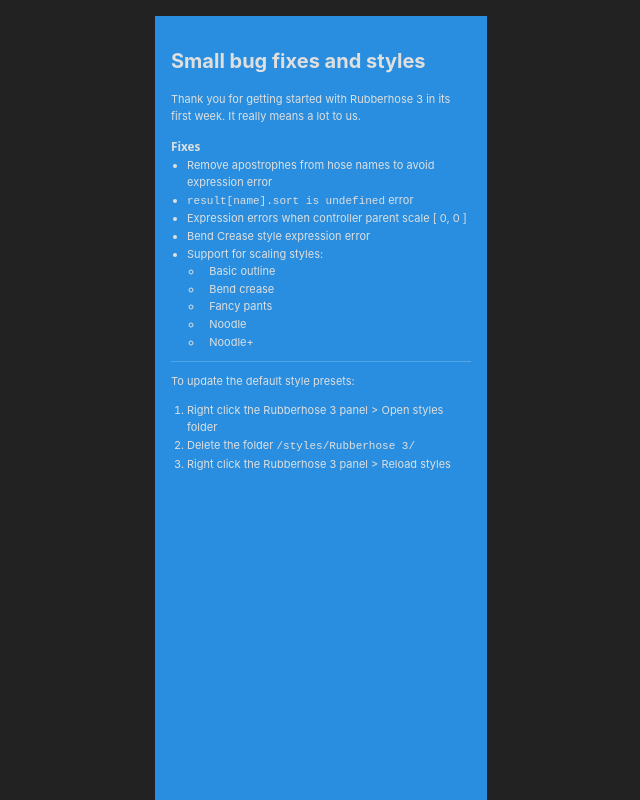
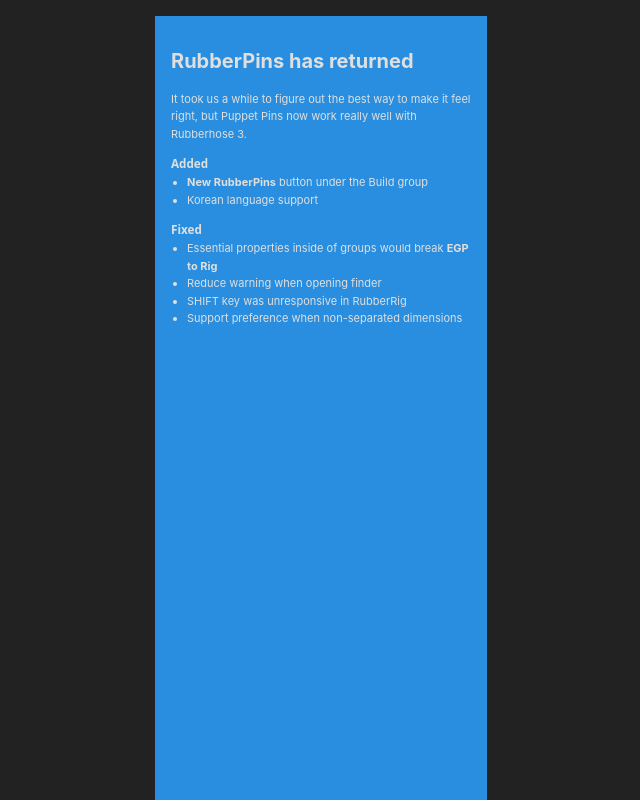
Before and after one commit to battleaxedotco/iteration, a website: page iteration-tester/index.html in a window 1280 px wide. Shown: the whole page, without its empty margins (319-959 px from the left). Drawn offline with Linux system fonts and the light colour scheme.

Commit message:
RH 3.1.0

```diff
--- a/index.json
+++ b/index.json
@@ -12,8 +12,8 @@
     "en": "<h1>Fixes</h1><p>In preparation for new some future features, we broke the relative render paths and BG rendering in Ae. Sorry about that.<p>"
   },
   "Rubberhose3": {
-    "version": "3.0.2",
-    "en": "<h1>Small bug fixes and styles</h1> <p>Thank you for getting started with Rubberhose 3 in its first week. It really means a lot to us.</p> <h3>Fixes</h3> <ul> <li>Remove apostrophes from hose names to avoid expression error</li> <li><code>result[name].sort is undefined</code> error</li> <li>Expression errors when controller parent scale [ 0, 0 ]</li> <li>Bend Crease style expression error</li> <li>Support for scaling styles:</li> <ul> <li>&nbsp; Basic outline</li> <li>&nbsp; Bend crease</li> <li>&nbsp; Fancy pants</li> <li>&nbsp; Noodle</li> <li>&nbsp; Noodle+</li> </ul> </ul> <hr/> <p>To update the default style presets: <ol> <li>Right click the Rubberhose 3 panel > Open styles folder</li> <li>Delete the folder <code>/styles/Rubberhose 3/</code></li> <li>Right click the Rubberhose 3 panel > Reload styles</li> </ol> </p>"
+    "version": "3.1.0",
+    "en": "<h1>RubberPins has returned</h1> <p>It took us a while to figure out the best way to make it feel right, but Puppet Pins now work really well with Rubberhose 3.</p> <h3>Added</h3> <ul> <li><b>New RubberPins</b> button under the Build group</li> <li>Korean language support</li> </ul> <h3>Fixed</h3> <ul> <li>Essential properties inside of groups would break <b>EGP to Rig</b></li> <li>Reduce warning when opening finder</li> <li>SHIFT key was unresponsive in RubberRig</li> <li>Support preference when non-separated dimensions</li> </ul>"
   },
   "Rubberhose2": {
     "version": "2.14",
--- a/iteration-tester/index.html
+++ b/iteration-tester/index.html
@@ -4,7 +4,7 @@
   <meta charset="UTF-8">
   <meta http-equiv="X-UA-Compatible" content="IE=edge">
   <meta name="viewport" content="width=device-width, initial-scale=1.0">
-  <title>Document</title>
+  <title>Update test</title>
   <style>
     body {
       font-family: "Open Sans", sans-serif;
@@ -67,30 +67,23 @@
   <div class="panel">
     <script type="module" src="index.js"></script>
     <div id="content">
-      <h1>Small bug fixes and styles</h1>
-      <p>Thank you for getting started with Rubberhose 3 in its first week. It really means a lot to us.</p>
-      <h3>Fixes</h3>
+      <h1>RubberPins has returned</h1>
+      <p>It took us a while to figure out the best way to make it feel right, but Puppet Pins now work really well with Rubberhose 3.</p>
+      <h3>Added</h3>
       <ul>
-        <li>Remove apostrophes from hose names to avoid expression error</li>
-        <li><code>result[name].sort is undefined</code> error</li>
-        <li>Expression errors when controller parent scale [0,0]</li>
-        <li>Bend Crease style expression error</li>
-        <li>Support for scaling styles:</li>
-        <ul>
-          <li>&nbsp; Basic outline</li>
-          <li>&nbsp; Bend crease</li>
-          <li>&nbsp; Fancy pants</li>
-          <li>&nbsp; Noodle</li>
-          <li>&nbsp; Noodle+</li>
-        </ul>
+        <li><b>New RubberPins</b> button under the Build group</li>
+        <li>Korean language support</li>
       </ul>
-      <hr/>
-      <h3>To update the default style presets:</h3>
-      <ol>
-        <li>Right click the Rubberhose 3 panel > Open styles folder</li>
-        <li>Delete the folder <code>/styles/Rubberhose 3/</code></li>
-        <li>Right click the Rubberhose 3 panel > Reload styles</li>
-      </ol>
+
+      <h3>Fixed</h3>
+      <ul>
+        <li>Essential properties inside of groups would break <b>EGP to Rig</b></li>
+        <li>Reduce warning when opening finder</li>
+        <li>SHIFT key was unresponsive in RubberRig</li>
+        <li>Support preference when non-separated dimensions</li>
+      </ul>
+
+
     </div>
   </div>
 </body>
```
Also changed, not shown: 1 other file.
